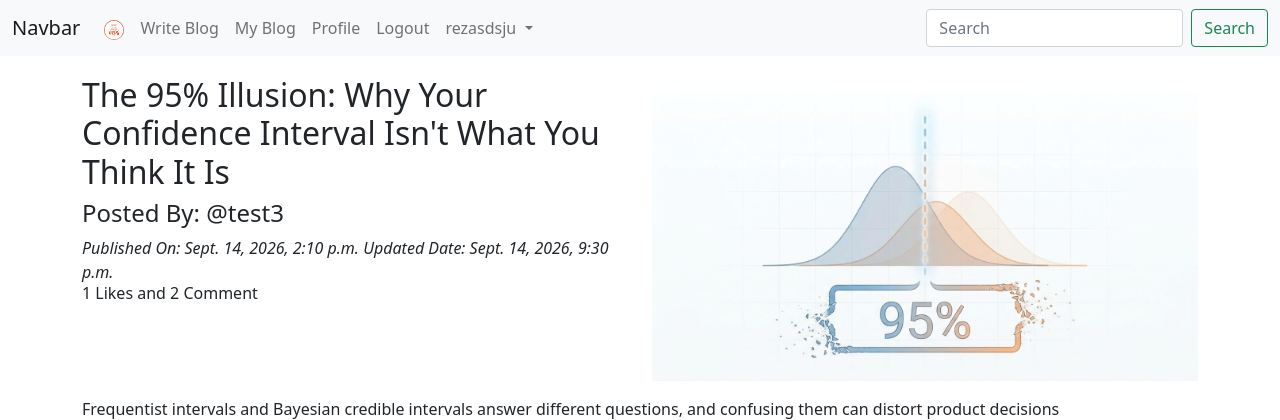
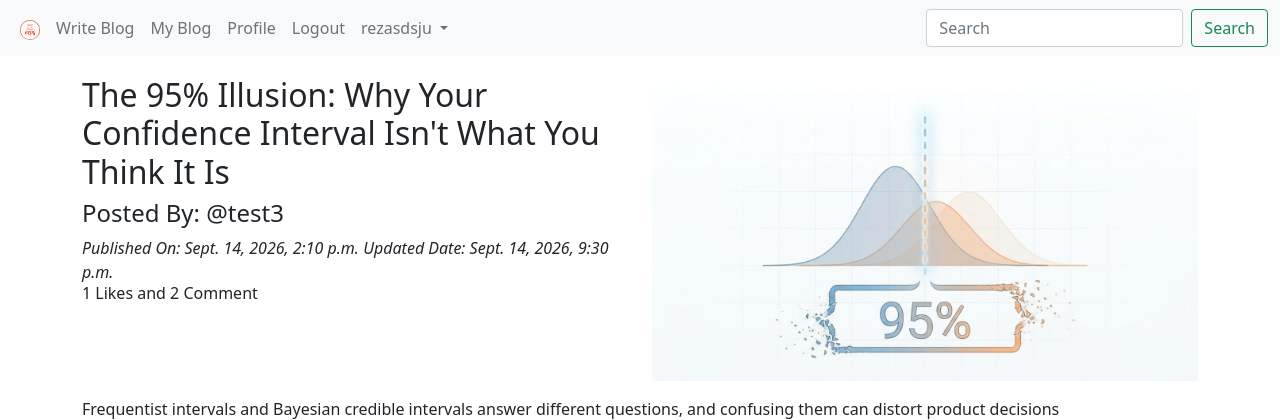
Before and after one commit to rezasdsju/blog_project_django, a Django app: a page that uses templates/base.html in a window 1280 px wide. Shown: the top 420 px of the page. Run offline with Django 5.2, Linux system fonts and the light colour scheme; a user stored in the database is signed in; data comes from the database, SQL or seed files in the repository; some libraries are stand-ins or nearby versions.

Commit message:
fix: remove unnecessary nav item

```diff
--- a/templates/base.html
+++ b/templates/base.html
@@ -11,10 +11,10 @@
 <body>
 <nav class="navbar navbar-expand-lg navbar-light bg-light">
   <div class="container-fluid">
-    <a class="navbar-brand" href="#">Navbar</a>
+    {% comment %} <a class="navbar-brand" href="#">Navbar</a>
     <button class="navbar-toggler" type="button" data-bs-toggle="collapse" data-bs-target="#navbarSupportedContent" aria-controls="navbarSupportedContent" aria-expanded="false" aria-label="Toggle navigation">
       <span class="navbar-toggler-icon"></span>
-    </button>
+    </button> {% endcomment %}
     <div class="collapse navbar-collapse" id="navbarSupportedContent">
       <ul class="navbar-nav me-auto mb-2 mb-lg-0">
         <li class="nav-item">
```
